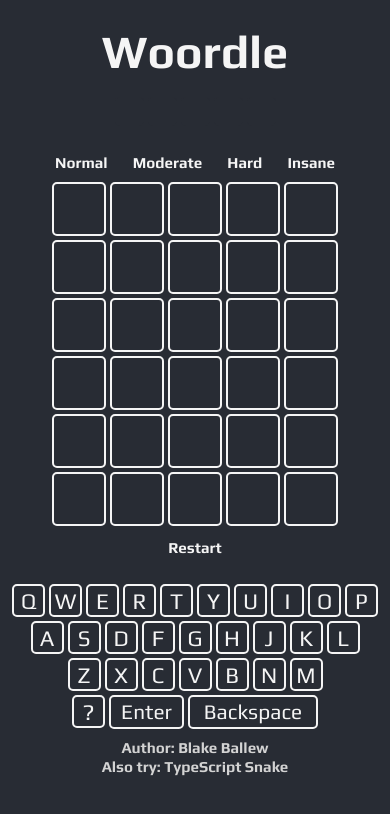
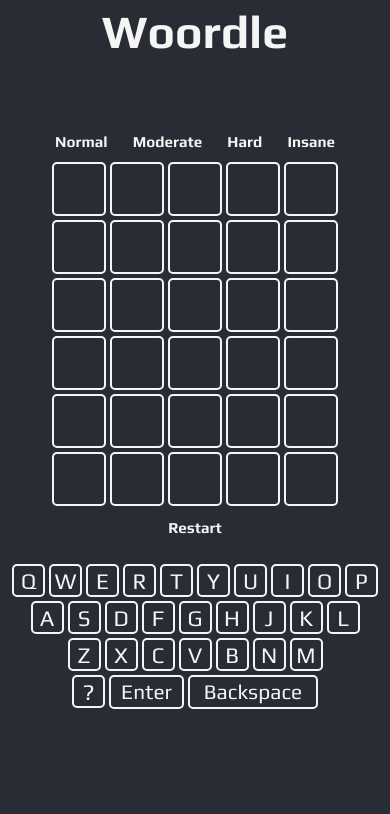
Before and after one commit to BlakeBallew/Woordle, an Angular app: page / in a window 390 px wide. Shown: the top 814 px of the page. Built offline with nearby package versions, Linux system fonts and the light colour scheme.

Commit message:
displays nicer for mobile

```diff
--- a/src/app/game/game.component.html
+++ b/src/app/game/game.component.html
@@ -47,7 +47,7 @@
   [newKeyPairs]="newKeyboardKeys"
 ></app-keyboard>
 
-<app-links></app-links>
+<app-links *ngIf="getScreenSize() > 500"></app-links>
 
 <div *ngIf="secretGameMode" class="secret-container">
   <button class="super-secret-mode" (click)="callSecretMode()">
--- a/src/app/game/game.component.ts
+++ b/src/app/game/game.component.ts
@@ -34,6 +34,10 @@
 
   getDisplay(): string[] {
     return this.toDisplay;
+  }
+
+  getScreenSize(): number {
+    return window.innerWidth;
   }
 
   //functions associated with game changes
--- a/src/app/header/header.component.html
+++ b/src/app/header/header.component.html
@@ -1,3 +1,8 @@
-<div class="header-container">
+<div
+  class="header-container"
+  [ngStyle]="{
+    'padding-top': getScreenSize() > 500 ? '3vh' : '5px'
+  }"
+>
   <h1 class="header">Woordle</h1>
 </div>
--- a/src/app/header/header.component.ts
+++ b/src/app/header/header.component.ts
@@ -5,4 +5,8 @@
   templateUrl: './header.component.html',
   styleUrls: ['./header.component.css'],
 })
-export class HeaderComponent {}
+export class HeaderComponent {
+  getScreenSize(): number {
+    return window.innerWidth;
+  }
+}
```
